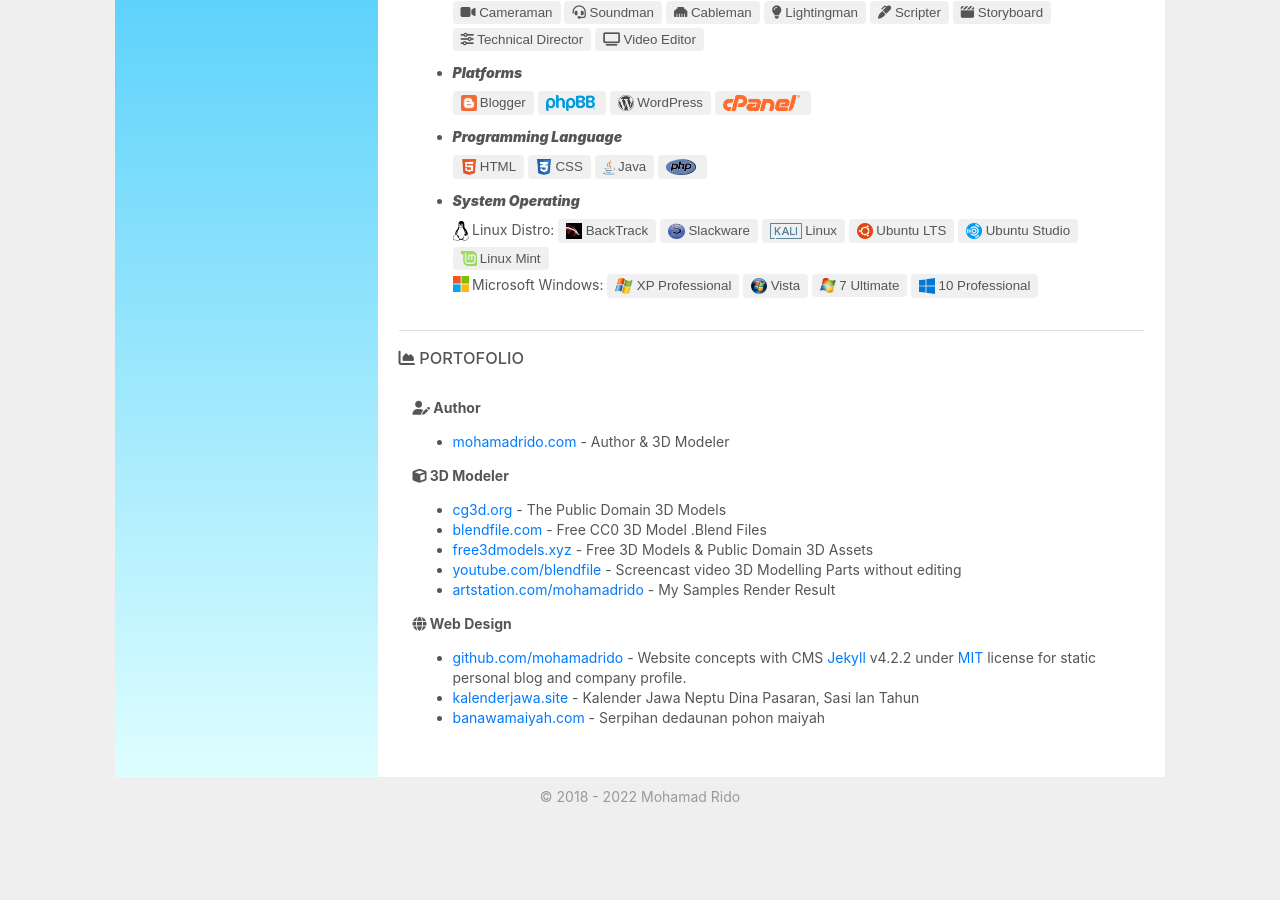
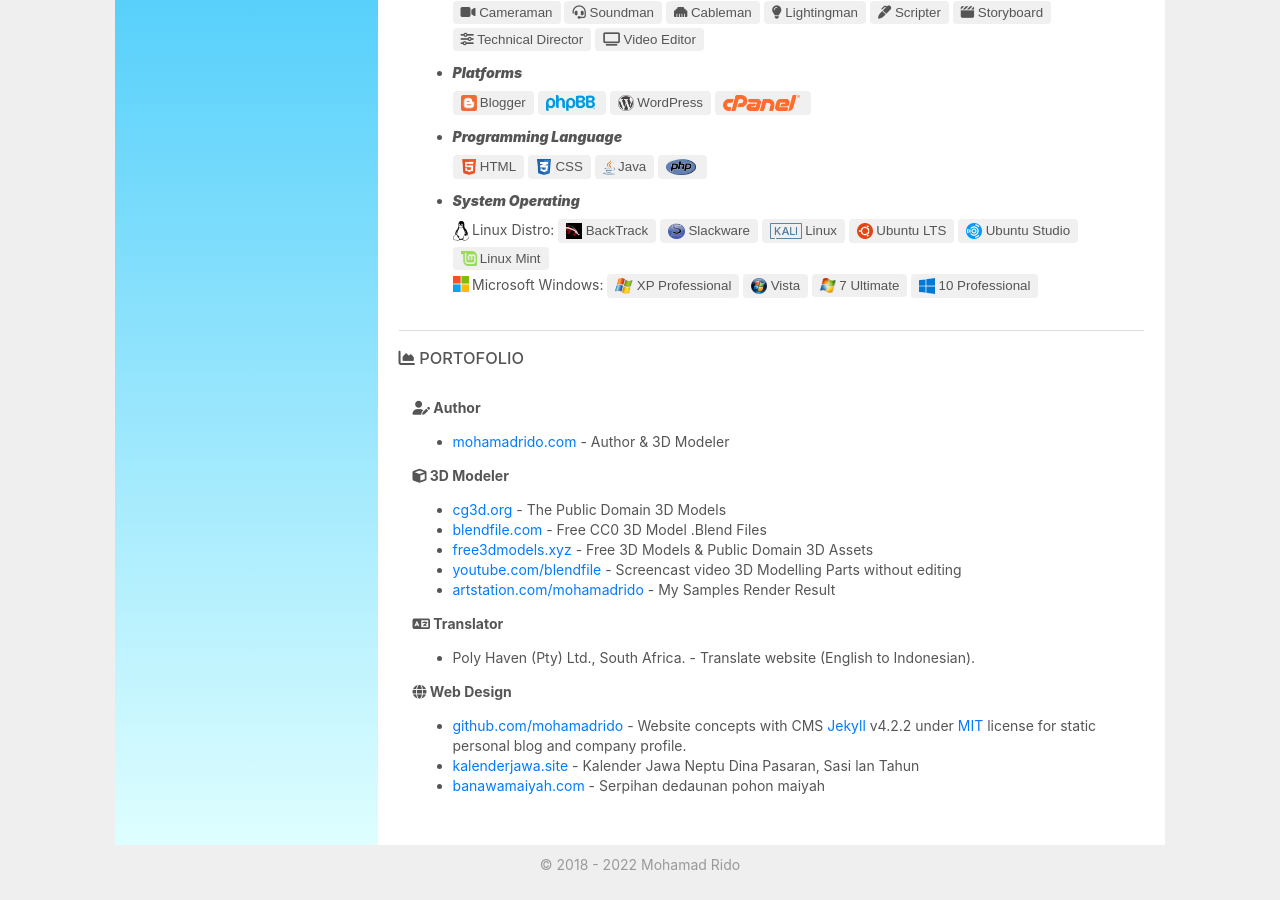
Before and after one commit to mohamadrido/about, a Jekyll site: the page built from index.html, in a window 1280 px wide and 900 px high, scrolled down 1655 px. Built offline with Jekyll 4.4.1, drawn with Linux system fonts in a browser that asks for light colours; nearby versions of some CDN libraries; before the commit the page ends 2487 px from its top, so only the background shows below that.

Commit message:
Update index.html

```diff
--- a/index.html
+++ b/index.html
@@ -141,6 +141,11 @@
       <li><a href="https://artstation.com/mohamadrido">artstation.com/mohamadrido</a> - My Samples Render Result</li>
       </ul>
 
+    <b><i class="fa fa-language"></i> Translator</b>
+      <ul>
+      <li>Poly Haven (Pty) Ltd., South Africa. - Translate website (English to Indonesian).</li>
+      </ul>
+
     <b><i class="fa fa-globe"></i> Web Design</b>
       <ul>
       <li><a href="https://github.com/mohamadrido">github.com/mohamadrido</a> - Website concepts with CMS <a href="https://jekyllrb.com">Jekyll</a> v4.2.2 under <a href="https://mit-license.org">MIT</a> license for static personal blog and company profile.</li>
```
